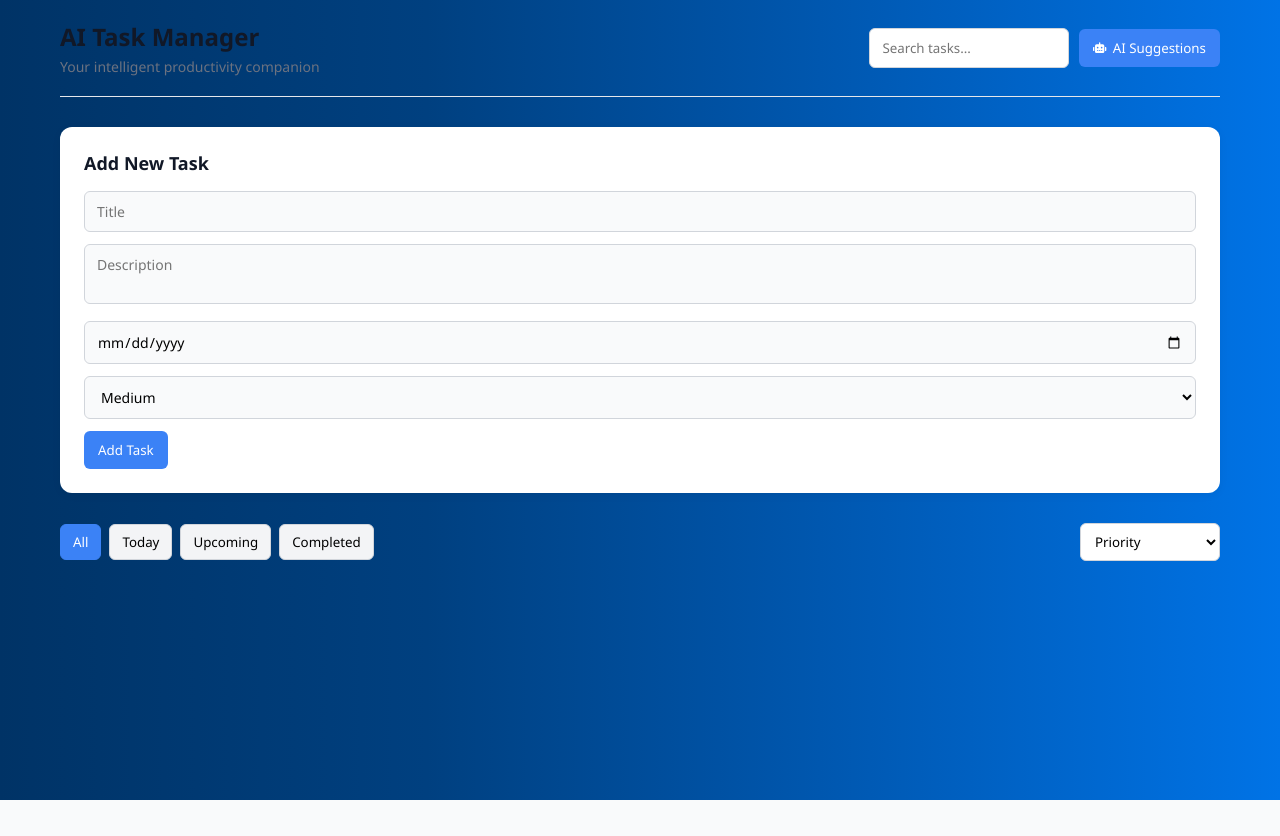
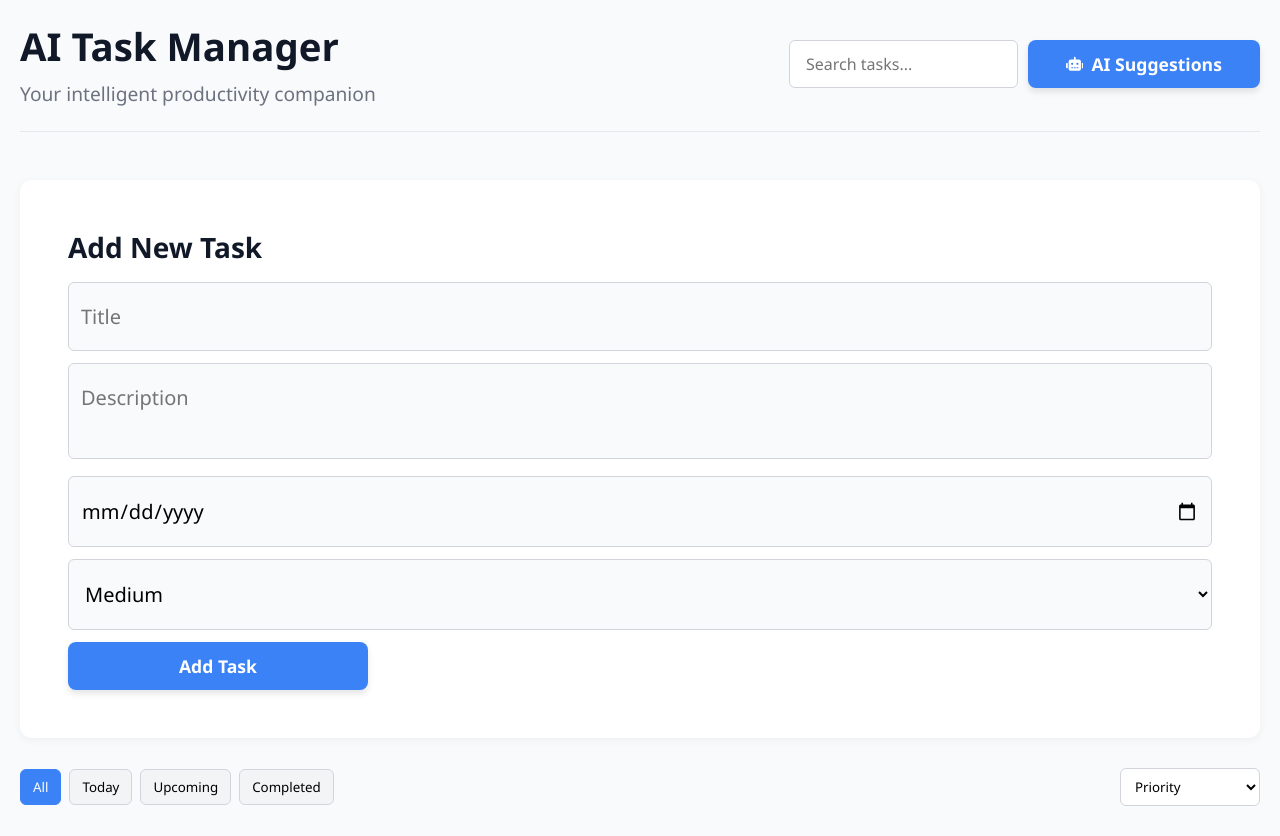
Before and after one commit to Viserion-7/Task_Ninja_Frontend, a React (Create React App) app: page /addtask in a window 1280 px wide. Before the commit the page ends 800 px from the top, so only its background shows below. Built offline with nearby package versions, Linux system fonts and the light colour scheme.

Commit message:
Add task page and update the UI

```diff
--- a/src/components/Dashboard/AddTask.css
+++ b/src/components/Dashboard/AddTask.css
@@ -5,12 +5,18 @@ body {
     color: #111827;
     margin: 0;
     padding: 0;
+    height: 100%;
   }
 
   .container {
-    max-width: 1200px;
+    max-width: 100%;
     margin: auto;
     padding: 20px;
+    background-color: #f9fafb; /* Set background to white */
+    min-height: 100vh;
+    display: flex;
+    flex-direction: column; /* Stack children vertically */
+
   }
 
   /* Header */
@@ -18,21 +24,25 @@ body {
     display: flex;
     justify-content: space-between;
     align-items: center;
-    margin-bottom: 30px;
-    padding-bottom: 20px;
+    flex-wrap: wrap; /* Allows items to wrap on smaller screens */
+
+    margin-bottom: 3rem;
+    padding-bottom: 1.5rem;
     border-bottom: 1px solid #e5e7eb;
+    gap: 1rem; /* Adds spacing between wrapped items */
+
   }
 
   .app-title {
-    font-size: 24px;
+    font-size: 3vw; /* Scales with the width of the viewport */
     font-weight: 700;
     margin: 0;
   }
 
   .app-subtitle {
-    font-size: 14px;
+    font-size: 1.5vw; /* Scales with the width of the viewport */
     color: #6b7280;
-    margin-top: 4px;
+    margin-top: 0.5rem;
   }
 
   .app-controls {
@@ -42,28 +52,39 @@ body {
   }
 
   .search-input {
-    padding: 10px 12px;
+    padding: 0.75rem 1rem;
     border: 1px solid #d1d5db;
     border-radius: 6px;
     background-color: #fff;
     outline: none;
-    width: 200px;
+    width: 100%; /* Full width by default */
+    max-width: 300px; /* Limit the maximum width */
+    font-size: 1rem;
   }
 
+  /* AI Button */
   .ai-button {
-    background-color: #3b82f6;
-    color: white;
+    background-color: #3b82f6; /* Blue background */
+    color: white; /* White text */
     border: none;
-    padding: 10px 14px;
-    border-radius: 6px;
+    padding: 12px 20px; /* Increase padding for a broader button */
+    border-radius: 8px; /* Slightly rounded corners */
     cursor: pointer;
     display: flex;
     align-items: center;
-    gap: 6px;
+    justify-content: center; /* Center the content */
+    gap: 8px; /* Space between icon and text */
+    font-size: 1.1rem; /* Slightly larger font size */
+    font-weight: 600; /* Make the text bold */
+    width: 100%; /* Full width on smaller screens */
+    max-width: 300px; /* Limit the maximum width */
+    box-shadow: 0 4px 6px rgba(0, 0, 0, 0.1); /* Add a subtle shadow */
+    transition: background-color 0.3s ease, transform 0.2s ease; /* Smooth hover effect */
   }
 
   .ai-button:hover {
-    background-color: #2563eb;
+    background-color: #2563eb; /* Darker blue on hover */
+    transform: translateY(-2px); /* Slight lift effect */
   }
 
   /* Grid Layout */
@@ -76,13 +97,13 @@ body {
   /* Task Form */
   .task-form {
     background-color: #fff;
-    padding: 24px;
+    padding: 3rem;
     border-radius: 12px;
     box-shadow: 0 2px 10px rgba(0, 0, 0, 0.05);
   }
 
   .form-title {
-    font-size: 18px;
+    font-size: 28px;
     font-weight: 600;
     margin-bottom: 16px;
   }
@@ -92,25 +113,33 @@ body {
   .form-select {
     width: 100%;
     margin-bottom: 12px;
-    padding: 10px 12px;
+    padding: 20px 12px;
     border: 1px solid #d1d5db;
     border-radius: 6px;
     background-color: #f9fafb;
-    font-size: 14px;
+    font-size: 20px;
     resize: none;
   }
 
+  /* Submit Button */
   .submit-button {
-    background-color: #3b82f6;
-    color: white;
+    background-color: #3b82f6; /* Blue background */
+    color: white; /* White text */
     border: none;
-    padding: 10px 14px;
-    border-radius: 6px;
+    padding: 12px 20px; /* Increase padding for a broader button */
+    border-radius: 8px; /* Slightly rounded corners */
     cursor: pointer;
+    font-size: 1.1rem; /* Slightly larger font size */
+    font-weight: 600; /* Make the text bold */
+    width: 100%; /* Full width on smaller screens */
+    max-width: 300px; /* Limit the maximum width */
+    box-shadow: 0 4px 6px rgba(0, 0, 0, 0.1); /* Add a subtle shadow */
+    transition: background-color 0.3s ease, transform 0.2s ease; /* Smooth hover effect */
   }
 
   .submit-button:hover {
-    background-color: #2563eb;
+    background-color: #2563eb; /* Darker blue on hover */
+    transform: translateY(-2px); /* Slight lift effect */
   }
 
   /* Filters & Sorting */
@@ -224,3 +253,28 @@ body {
     font-size: 14px;
     margin-bottom: 6px;
   }
+
+  @media (max-width: 768px) {
+    .app-header {
+      flex-direction: column; /* Stack items vertically */
+      align-items: flex-start; /* Align items to the left */
+    }
+
+    .app-title {
+      font-size: 1.5rem; /* Reduce font size for smaller screens */
+    }
+
+    .app-subtitle {
+      font-size: 0.875rem; /* Reduce font size for smaller screens */
+    }
+
+    .search-input {
+      width: 100%; /* Full width on smaller screens */
+      max-width: none; /* Remove max-width constraint */
+    }
+
+    .ai-button {
+      width: 100%; /* Full width on smaller screens */
+      justify-content: center; /* Center the button content */
+    }
+  }
```
